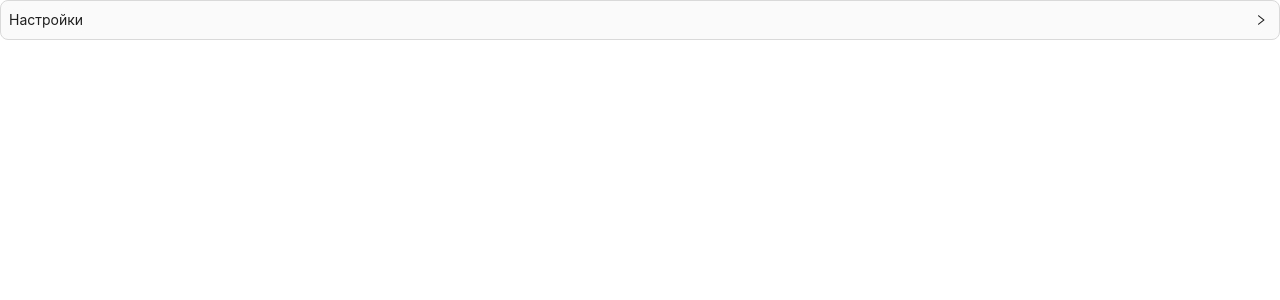
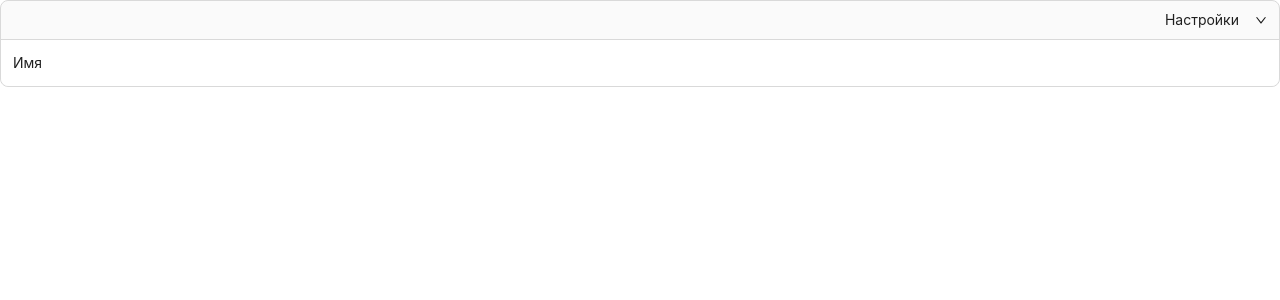
Before and after one commit to DaniilRalf/for-node-red-timer, a React (Create React App) app: page / in a window 1280 px wide. Shown: the top 300 px of the page. Built offline with nearby package versions, Linux system fonts and the light colour scheme.

Commit message:
add mock

```diff
--- a/src/components/timer.tsx
+++ b/src/components/timer.tsx
@@ -1,14 +1,39 @@
-import React, {useState} from 'react'
+import React, {useEffect, useState} from 'react'
 import {Collapse} from "antd";
 
 interface TimerConfInterface {
-    isOpen: boolean
+    isOpen: boolean,
+    nodeName: string,
+}
+
+const IS_OPEN_COLLAPSE = true
+
+// TODO: мок дата, она будет приходить из пропса
+const mockData: TimerConfInterface = {
+    isOpen: true,
+    nodeName: ''
 }
 
 /** timer-delay component */
 const Timer = () => {
 
     const [timerConf, setTimerConf] = useState<TimerConfInterface>({} as TimerConfInterface)
+
+    useEffect(() => {
+        setDataOnInit()
+    }, [])
+
+    /** set data when initializing the component */
+    const setDataOnInit = () => {
+        setTimerConf(mockData)
+    }
+
+    /** set data when open collapse */
+    const setDataOnOpenCollapse = () => {
+        const newTimerConf = JSON.parse(JSON.stringify(timerConf))
+        newTimerConf.isOpen = !newTimerConf.isOpen
+        setTimerConf(newTimerConf)
+    }
 
 
 
@@ -18,12 +43,28 @@ const Timer = () => {
                 size="small"
                 expandIconPosition={'end'}
                 style={styleComponents.collapseBlock}
+                /** default open or close collapse*/
+                activeKey={timerConf.isOpen ? ['conf-default'] : ['']}
+                onChange={setDataOnOpenCollapse}
                 items={[{
                     key: 'conf-default',
                     // TODO: add translate
                     label: 'Настройки',
                     children:
-                        <p>asdasd</p>
+                        <>
+
+
+                            <div style={styleComponents.childBlock.nameBlock.main}>
+                                {/*TODO: add translate*/}
+                                <div style={styleComponents.childBlock.nameBlock.title}>Имя</div>
+                                <div style={styleComponents.childBlock.nameBlock.input}></div>
+                            </div>
+
+
+                            <div style={styleComponents.collapseBlock}></div>
+
+
+                        </>
                 }]}
             />
             <style>{styleAntdCustom}</style>
@@ -39,11 +80,19 @@ const styleComponents = {
         width: '100%'
     },
     childBlock : {
-
+        nameBlock: {
+            main: {
+                display: 'flex',
+                justifyContent: 'space-between'
+            },
+            title: {},
+            input: {},
+        },
+        timerBlock: {},
     }
 }
 /** styles for timer-delay ANTD library */
 const styleAntdCustom = `
-    .ant-collapse-header{display: flex; justify-content: end;}
-    .ant-collapse-header-text{flex: none;}
+    .ant-collapse-header{display: flex!important; justify-content: end!important;}
+    .ant-collapse-header-text{flex: none!important; margin-inline-end: 0px!important;}
 `
```
